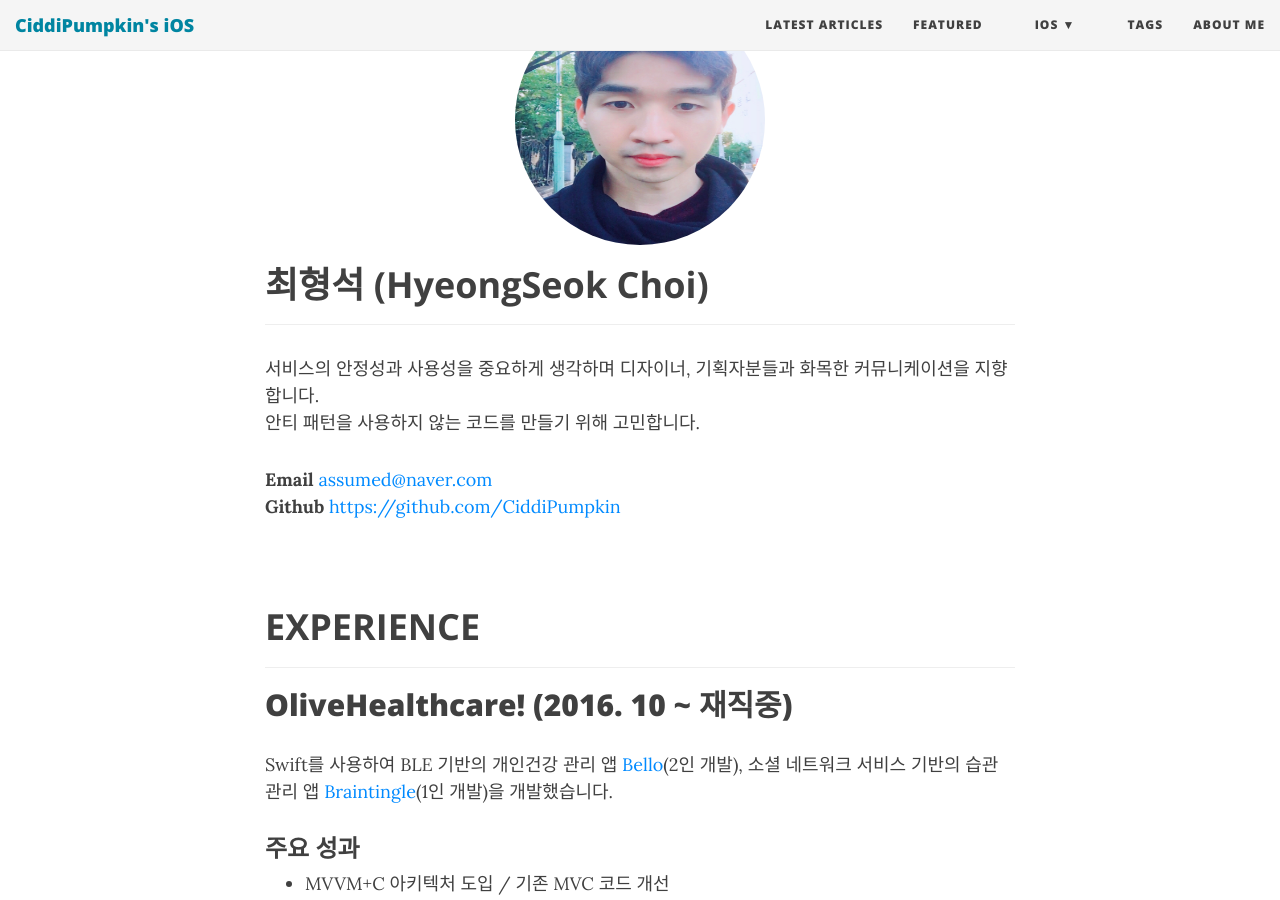
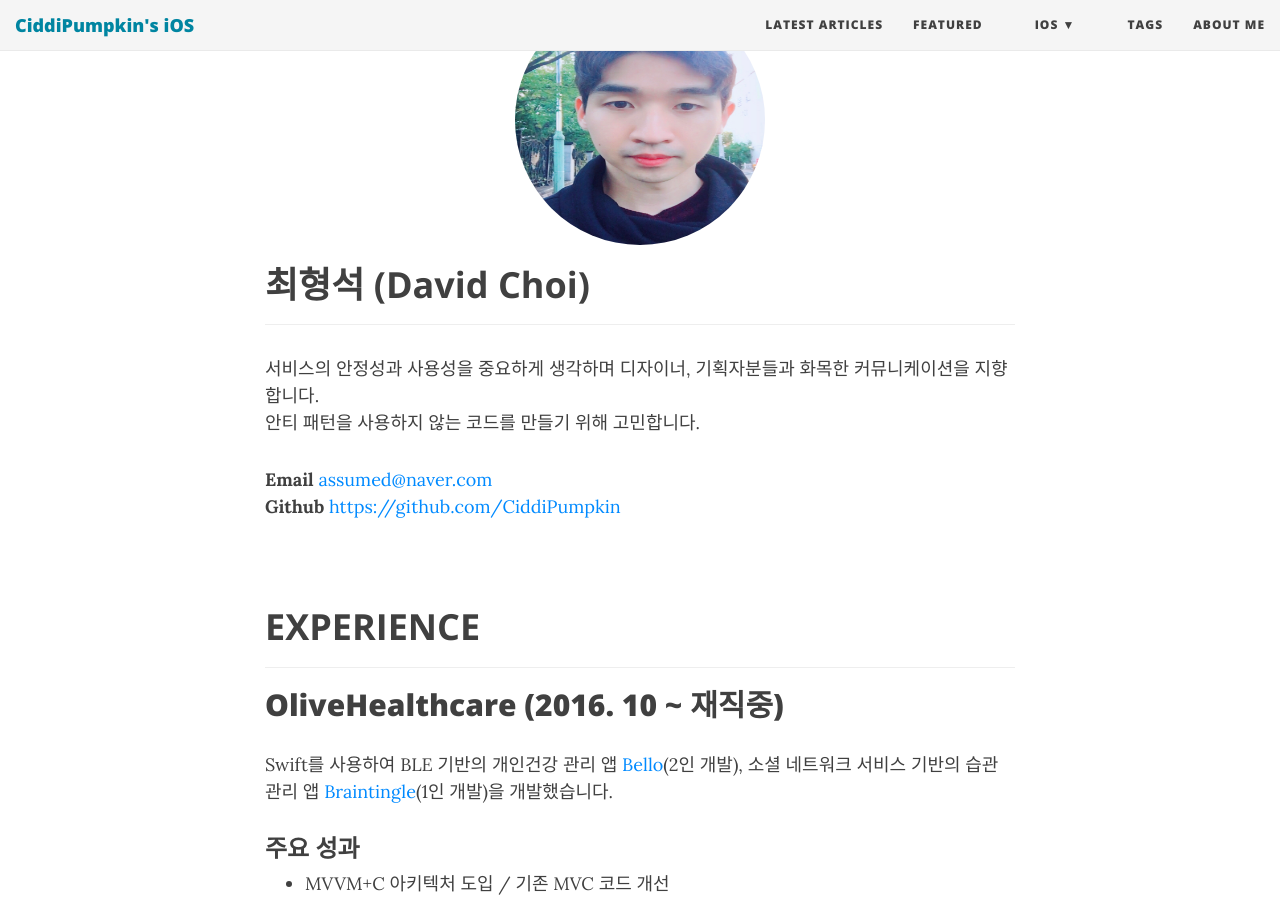
Before and after one commit to CiddiPumpkin/CiddiPumpkin.github.io, a Jekyll site: the page built from aboutme.md, in a window 1280 px wide and 900 px high, scrolled down 307 px. Built offline with Jekyll 4.4.1, drawn with Linux system fonts in a browser that asks for light colours; nearby versions of some CDN libraries.

Commit message:
소개페이지 문구 재변경

```diff
--- a/aboutme.md
+++ b/aboutme.md
@@ -6,7 +6,7 @@ description: iOS Software Engineer at OliveHealthcare.
 
 <center><img src="/assets/images/davidchoi.png" width="250" height="250" style="border-radius:50%"></center>
 
-# **최형석 (HyeongSeok Choi)**
+# **최형석 (David Choi)**
 ---
 서비스의 안정성과 사용성을 중요하게 생각하며 디자이너, 기획자분들과 화목한 커뮤니케이션을 지향합니다.
 안티 패턴을 사용하지 않는 코드를 만들기 위해 고민합니다.
@@ -18,7 +18,7 @@ description: iOS Software Engineer at OliveHealthcare.
 
 # **EXPERIENCE**
 ---
-## OliveHealthcare! (2016. 10 ~ 재직중)
+## OliveHealthcare (2016. 10 ~ 재직중)
 Swift를 사용하여 BLE 기반의 개인건강 관리 앱 [Bello](https://apps.apple.com/kr/app/bello-decode-your-belly-fat/id1485202681)(2인 개발), 소셜 네트워크 서비스 기반의 습관 관리 앱 [Braintingle](https://apps.apple.com/us/app/braintingle-habit-network/id1477789006)(1인 개발)을 개발했습니다.
 
 ### 주요 성과
```
